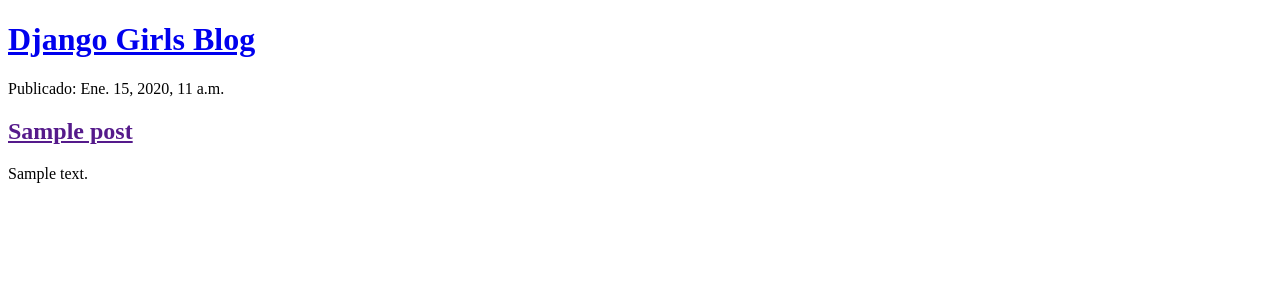
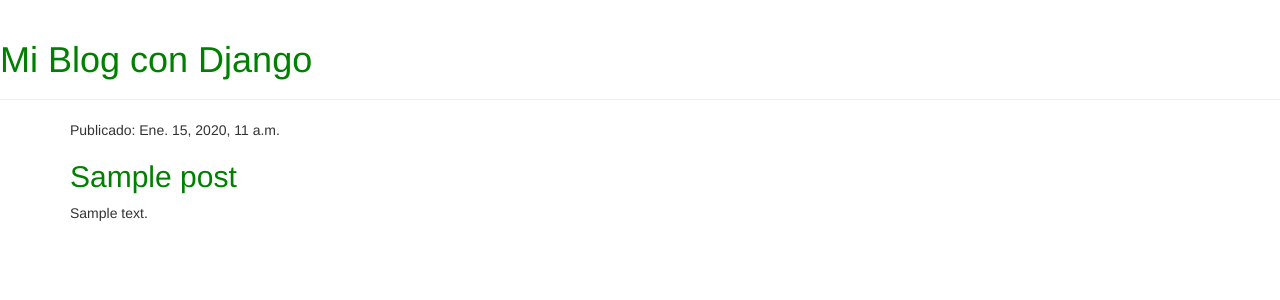
Before and after one commit to simonemandola/my-first-blog, a Django app: page / in a window 1280 px wide. Shown: the top 300 px of the page. Run offline with Django 3.2, Linux system fonts and the light colour scheme; tables that the repository leaves empty hold one stand-in row (values such as "Sample post"); some libraries are stand-ins or nearby versions.

Commit message:
Agregadas vistas y plantill para el detalle del post del blog y CSS

```diff
--- /dev/null
+++ b/blog/static/css/blog.css
@@ -0,0 +1,4 @@
+
+a {
+    color: green;
+}
--- /dev/null
+++ b/blog/templates/blog/base.html
@@ -0,0 +1,24 @@
+{% load static %}
+<!DOCTYPE html>
+<html lang="en">
+<head>
+  <meta charset="UTF-8">
+  <title>Title</title>
+  <link rel="stylesheet" href="//maxcdn.bootstrapcdn.com/bootstrap/3.2.0/css/bootstrap.min.css">
+  <link rel="stylesheet" href="//maxcdn.bootstrapcdn.com/bootstrap/3.2.0/css/bootstrap-theme.min.css">
+  <link rel="stylesheet" href="{% static 'css/blog.css' %}">
+</head>
+<body>
+<div class="page-header">
+  <h1><a href="/">Mi Blog con Django</a></h1>
+</div>
+<div class="content container">
+  <div class="row">
+    <div class="col-md-8">
+      {% block content %}
+      {% endblock %}
+    </div>
+  </div>
+</div>
+</body>
+</html>
--- a/blog/templates/blog/post_list.html
+++ b/blog/templates/blog/post_list.html
@@ -1,21 +1,10 @@
-<!DOCTYPE html>
-<html lang="en">
-<head>
-    <meta charset="UTF-8">
-    <title>Title</title>
-</head>
-<body>
-<div>
-    <h1><a href="/">Django Girls Blog</a></h1>
-</div>
-
+{% extends 'blog/base.html' %}
+{% block content %}
 {% for post in posts %}
     <div>
         <p>Publicado: {{post.published_date}}</p>
-        <h2><a href="">{{ post.title }}</a></h2>
+        <h2><a href="{% url 'post_detail' pk=post.pk %}">{{ post.title }}</a></h2>
         <p>{{ post.text|linebreaksbr }}</p>
     </div>
 {% endfor %}
-
-</body>
-</html>
+{% endblock %}
--- a/blog/urls.py
+++ b/blog/urls.py
@@ -3,4 +3,5 @@
 
 urlpatterns = [
     path('', views.post_list, {}, name='post_list'),
+    path('post/<int:pk>/', views.post_detail, name='post_detail'),
 ]
--- a/blog/views.py
+++ b/blog/views.py
@@ -1,7 +1,11 @@
-from django.shortcuts import render
+from django.shortcuts import render, get_object_or_404
 from django.utils import timezone
 from .models import Post
 
 def post_list(request):
     posts = Post.objects.filter(published_date__lte=timezone.now()).order_by('published_date')
     return render(request, 'blog/post_list.html', {'posts' : posts})
+
+def post_detail (request, pk):
+    post = get_object_or_404(Post, pk=pk)
+    return render(request, 'blog/post_detail.html', {'post': post})
```
Also changed, not shown: blog/templates/blog/post_detail.html (added, +13 -0 lines).
